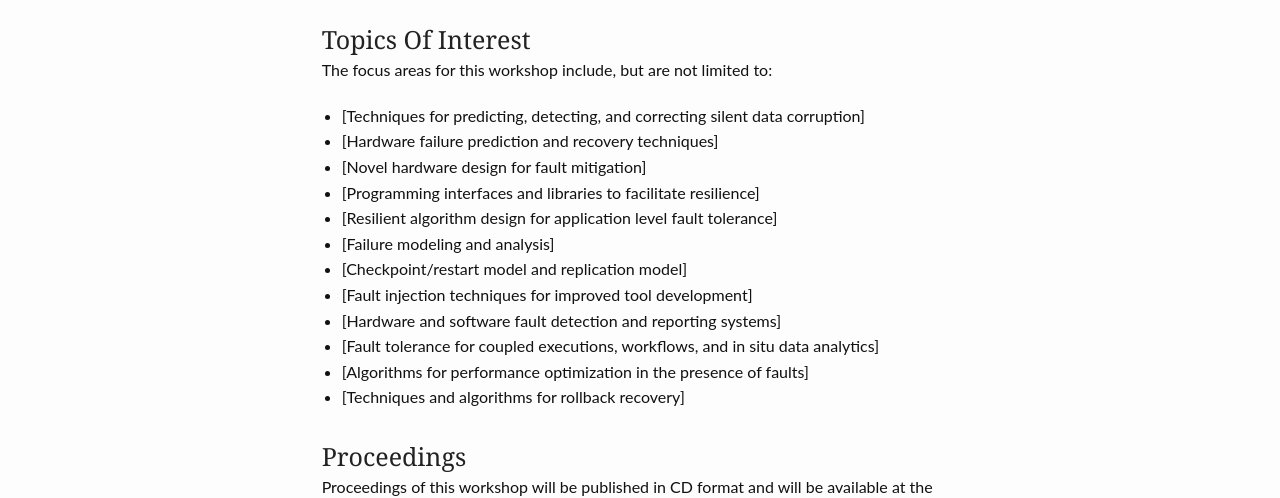
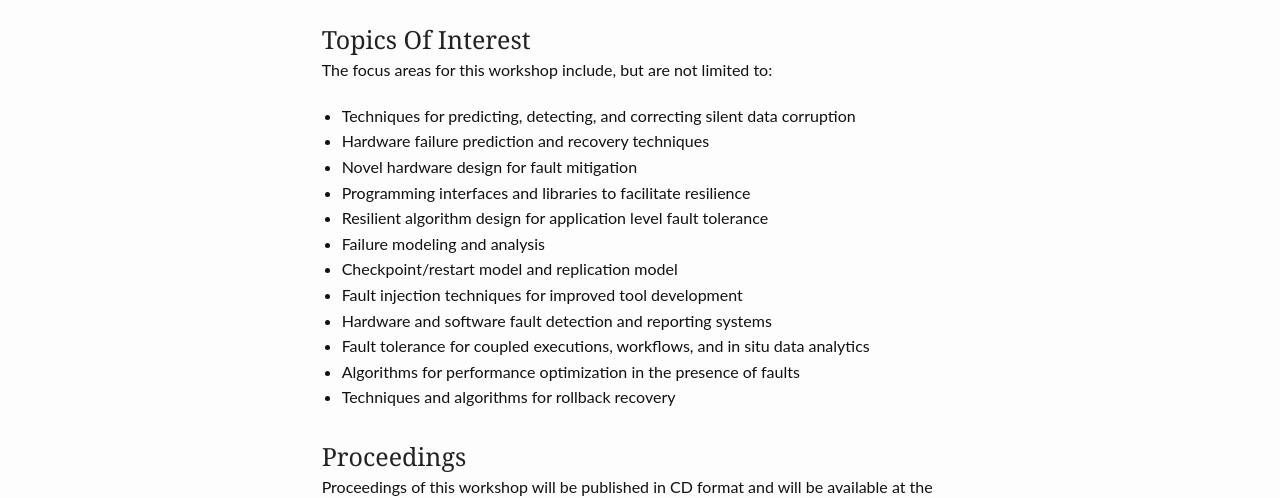
Before and after one commit to fts-workshop/fts17.github.io, a Jekyll site: the page built from submission.md, in a window 1280 px wide. Shown: the part 643-1141 px from the top of the page. Built offline with Jekyll 4.4.1, drawn with Linux system fonts in a browser that asks for light colours.

```diff
--- a/submission.md
+++ b/submission.md
@@ -14,18 +14,18 @@ Fault Tolerance is a cross-cutting issue that spans all layers of the hardware/s
 <h3>Topics Of Interest</h3>
 The focus areas for this workshop include, but are not limited to:
 
-- [Techniques for predicting, detecting, and correcting silent data corruption]
-- [Hardware failure prediction and recovery techniques]
-- [Novel hardware design for fault mitigation]
-- [Programming interfaces and libraries to facilitate resilience]
-- [Resilient algorithm design for application level fault tolerance]
-- [Failure modeling and analysis]
-- [Checkpoint/restart model and replication model]
-- [Fault injection techniques for improved tool development]
-- [Hardware and software fault detection and reporting systems]
-- [Fault tolerance for coupled executions, workflows, and in situ data analytics]
-- [Algorithms for performance optimization in the presence of faults]
-- [Techniques and algorithms for rollback recovery]
+* Techniques for predicting, detecting, and correcting silent data corruption
+* Hardware failure prediction and recovery techniques
+* Novel hardware design for fault mitigation
+* Programming interfaces and libraries to facilitate resilience
+* Resilient algorithm design for application level fault tolerance
+* Failure modeling and analysis
+* Checkpoint/restart model and replication model
+* Fault injection techniques for improved tool development
+* Hardware and software fault detection and reporting systems
+* Fault tolerance for coupled executions, workflows, and in situ data analytics
+* Algorithms for performance optimization in the presence of faults
+* Techniques and algorithms for rollback recovery
 
 <h3>Proceedings</h3>
 Proceedings of this workshop will be published in CD format and will be available at the conference (together with the IEEE Cluster conference proceedings). The accepted papers will be included in and indexed by the IEEE CS digital library.
```
